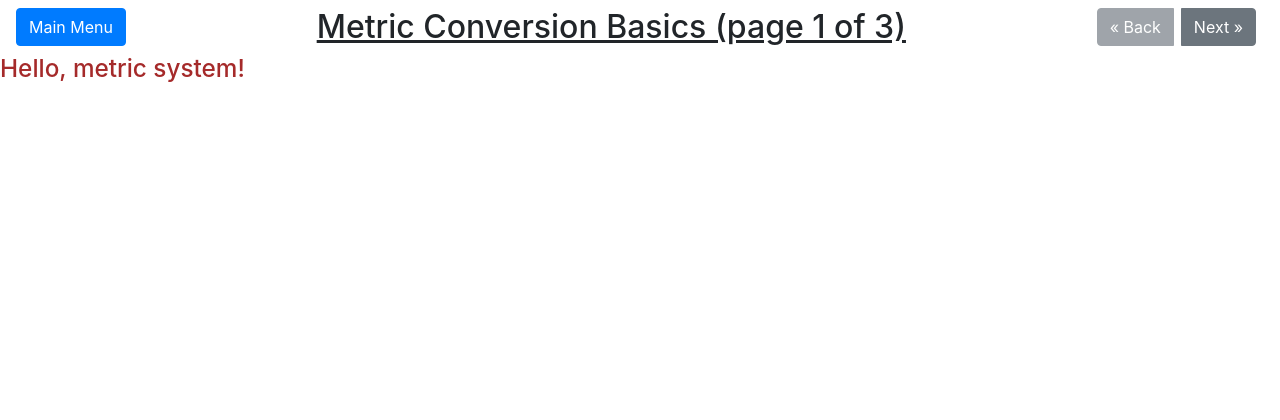
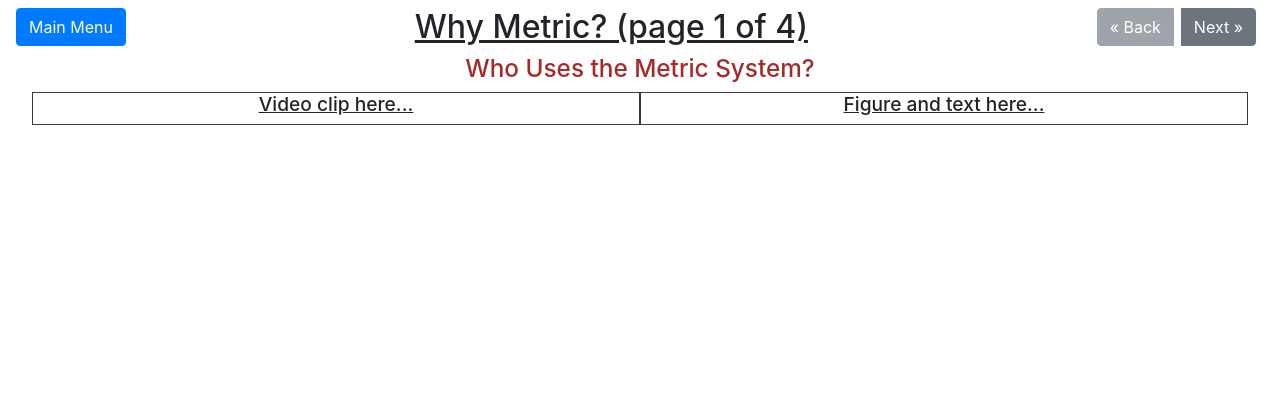
Before and after one commit to jimflores5/MetricConversions, a Flask app: page /why_metric/1 in a window 1280 px wide. Shown: the top 420 px of the page. Run offline with Flask 3, Linux system fonts and the light colour scheme; some libraries are stand-ins or nearby versions.

Commit message:
Added rough structure to the why_metric pages.

```diff
--- a/main.py
+++ b/main.py
@@ -120,10 +120,24 @@ def conversion_practice(page):
 
 @app.route('/why_metric/<page>', methods=['POST', 'GET'])
 def why_metric(page):
-    page_title = 'Metric Conversion Basics'
-    num_pages = 3
+    page_title = 'Why Metric?'
+    num_pages = 4
     template_name = 'why_metric'
-    return render_template('why_metric.html', title='Why Use Metric?', page = int(page), page_title = page_title, num_pages = num_pages, template = template_name)
+    page = int(page)
+    if request.method == 'POST':
+        pass
+    else:
+        if page == 1:
+            subheading = 'Who Uses the Metric System?'
+        elif page == 2:
+            subheading = 'Length Units'
+        elif page == 3:
+            subheading = 'Volume Units'
+        else:
+            subheading = 'Rutabagas!'
+
+    return render_template('why_metric.html', title='Why Use Metric?', page = page, page_title = page_title,
+                           num_pages = num_pages, template = template_name, subheading = subheading)
 
 @app.route('/conversions/<page>', methods=['POST', 'GET'])
 def conversions(page):
--- a/static/style.css
+++ b/static/style.css
@@ -17,6 +17,13 @@
     font-size: 1.5vw;
     text-align: center;
     text-decoration: underline;
+}
+
+.frame-subheading {
+    font-size: 1.4vw;
+    text-align: center;
+    text-decoration: underline;
+    color: blue;
 }
 
 .frame-text {
@@ -72,3 +79,12 @@
     background-color: #f5f5f5;
     font-size:1vw;
 }
+
+.frame-width {
+    width: 95%;
+}
+
+.reveal-button {
+    width: fit-content;
+    font-size: 1.1vw;
+}
--- a/templates/why_metric.html
+++ b/templates/why_metric.html
@@ -1,5 +1,74 @@
 {% extends "conversions_base.html" %}
 
 {% block content %}
-<h1 class="subheading">Hello, metric system!</h1>
+    <section class="wrapper text-center">
+        <h1 class="subheading">{{subheading}}</h1>
+        <section class="container-fluid frame-width">
+            <section class="row justify-content-center">
+                {% if page == 1 or page == 4 %}
+                    <section class="col-6 text-center border border-dark">
+                        <h3 class="frame-heading">Video clip here...</h3>
+                    </section>
+                    <section class="col-6 text-center border border-dark">
+                        <h3 class="frame-heading">Figure and text here...</h3>
+                    </section>
+                {% else %}
+                    <section class="col-4 text-center border border-dark">
+                        <h3 class="frame-heading">Video clip here...</h3>
+                    </section>
+                    <section class="col-4 text-center border border-dark">
+                        {% if page == 2 %}
+                            <h3 class="frame-heading">Some US Length Units</h3>
+                        {% elif page == 3 %}
+                            <h3 class="frame-heading">Some US Volume Units</h3>
+                            <figure class="figure">
+                                <img src="{{url_for('static', filename='us_vols_2.png')}}" class="figure-img img-fluid" alt="Showing US volume examples from gallon to teaspoons.">
+                            </figure>
+                            <hr>
+                            <h4 class="frame-subheading">Consider</h4>
+                            <p class="frame-text">Express 1/3 of a gallon in terms of the above units.</p>
+                            <p>
+                                <button class="btn btn-info reveal-button" type="button" data-toggle="collapse" data-target="#collapseExample" aria-expanded="false" aria-controls="collapseExample">
+                                    Reveal Answers
+                                </button>
+                            </p>
+                            <div class="collapse" id="collapseExample">
+                                <ul type="circle" class="frame-text" style="color:purple">
+                                    <li>256 teaspoons</li>
+                                    <li>85 tablespoons + 1 teaspoon</li>
+                                    <li>5 cups + 5 tablespoons + 1 teaspoon</li>
+                                    <li>1 quart + 1 cup + 5 tablespoons + 1 teaspoon</li>
+                                </ul>
+                            </div>
+                        {% endif %}
+                    </section>
+                    <section class="col-4 text-center border border-dark">
+                        {% if page == 2 %}
+                            <h3 class="frame-heading">Metric Lengths</h3>
+                        {% elif page == 3 %}
+                            <h3 class="frame-heading">Some Metric Volumes</h3>
+                            <figure class="figure">
+                                <img src="{{url_for('static', filename='metric_vols.png')}}" class="figure-img img-fluid" alt="Showing metric volume examples from liters to milliliters.">
+                            </figure>
+                            <hr>
+                            <h4 class="frame-subheading">Consider</h4>
+                            <p class="frame-text">Express 1/5 of a liter in terms of the above units.</p>
+                            <p>
+                                <button class="btn btn-info reveal-button" type="button" data-toggle="collapse" data-target="#collapseExample2" aria-expanded="false" aria-controls="collapseExample">
+                                    Reveal Answers
+                                </button>
+                            </p>
+                            <div class="collapse frame-text" id="collapseExample2">
+                                <ul type="circle" class="frame-text" style="color:purple">
+                                    <li>2 deciliters</li>
+                                    <li>20 centiliters</li>
+                                    <li>200 milliliters</li>
+                                </ul>
+                            </div>
+                        {% endif %}
+                    </section>
+                {% endif %}
+            </section>
+        </section>
+    </section>
 {% endblock %}
```
Also changed, not shown: static/metric_vols.png (added), static/us_vols.png (added), static/us_vols_2.png (added).
